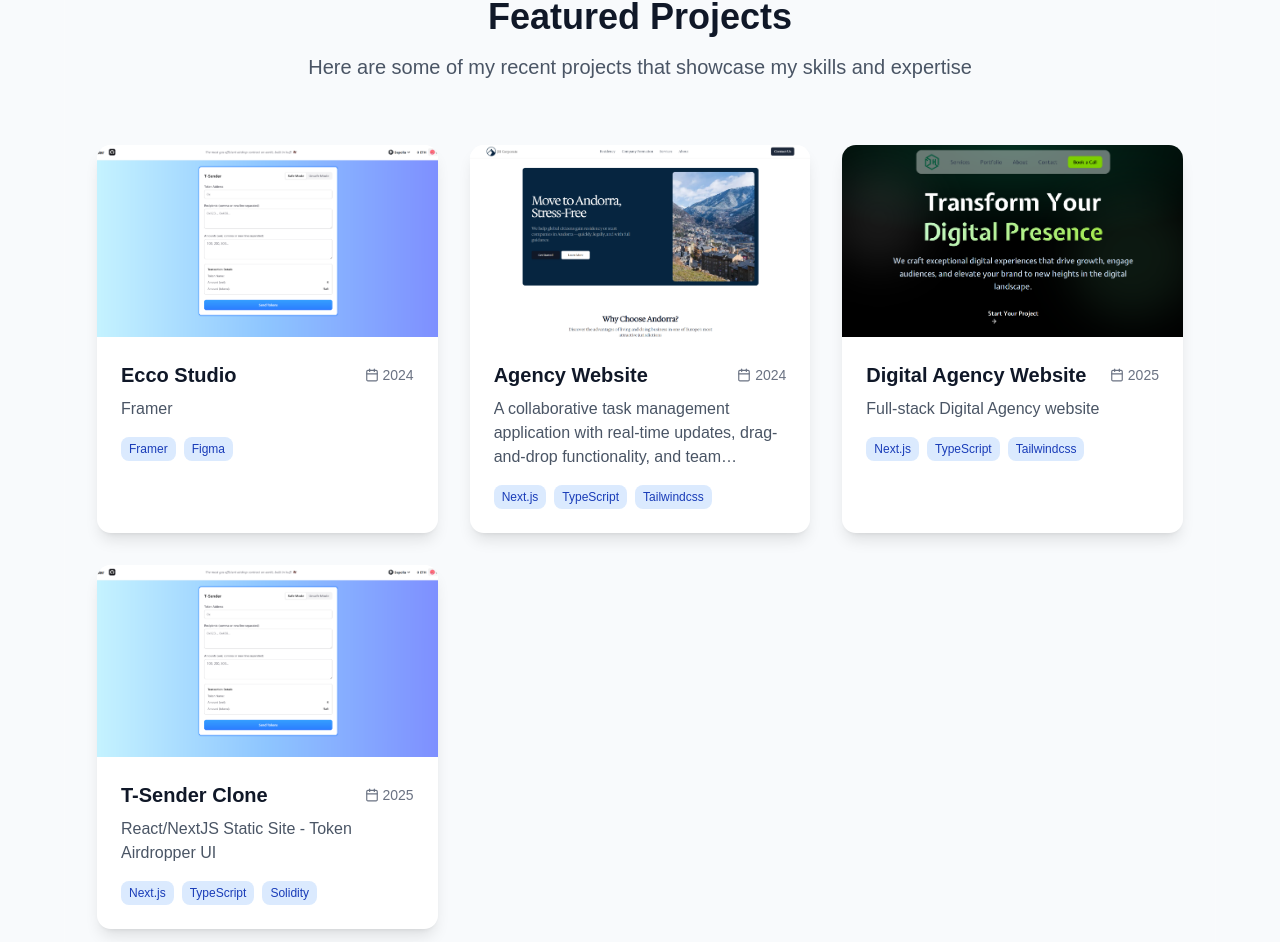
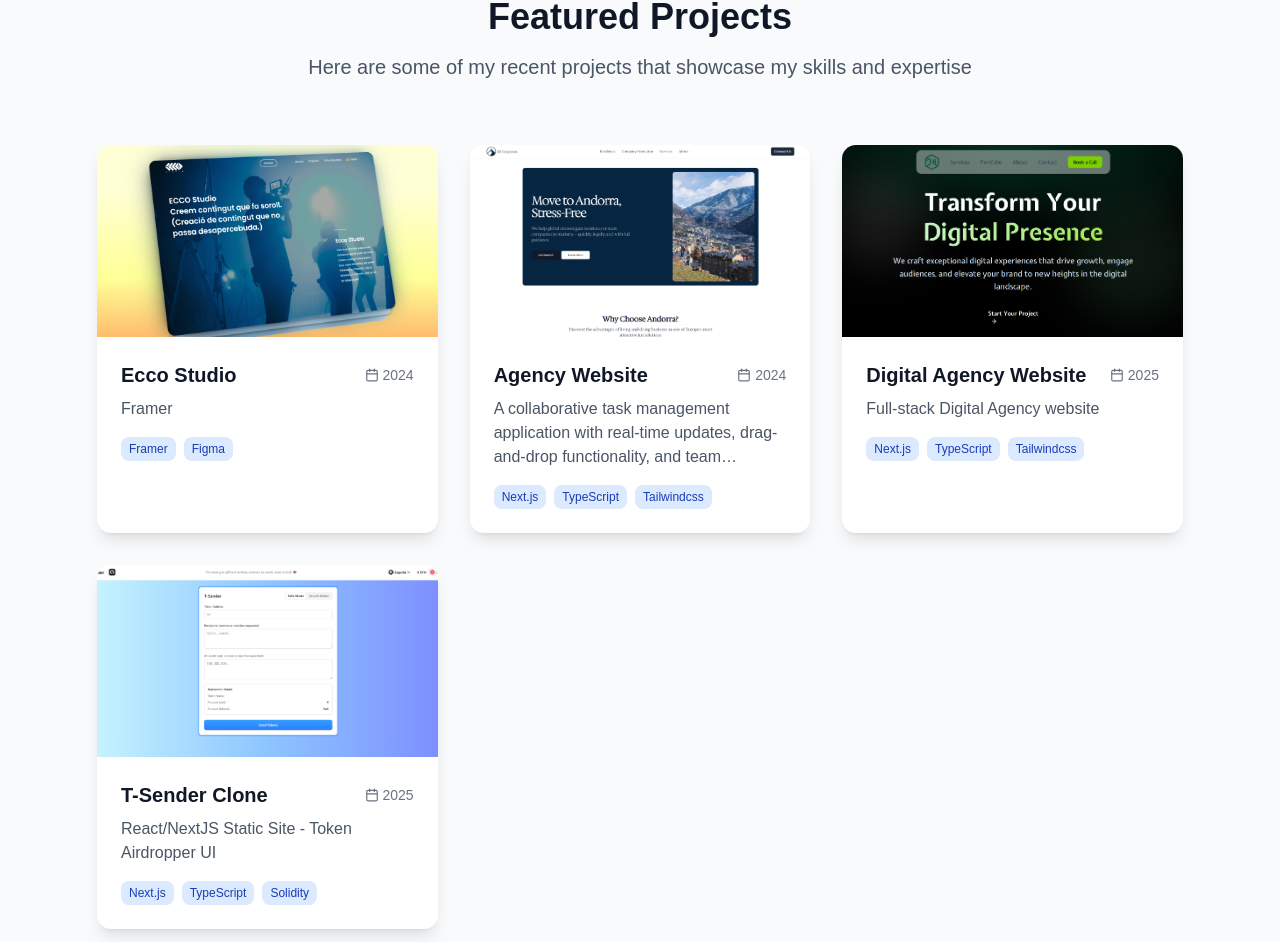
Before and after one commit to Jsendz/Josh-Portfolio, a Next.js app: page / in a window 1280 px wide. Shown: the part 2368-3310 px from the top of the page. Built offline with nearby package versions, Linux system fonts and the light colour scheme; a web font is replaced by a local one.

Commit message:
portfolio

```diff
--- a/src/components/Projects.tsx
+++ b/src/components/Projects.tsx
@@ -33,7 +33,7 @@ const Projects = () => {
       id: 1,
       title: 'Ecco Studio',
       description: 'Framer',
-      image: '/tsender.png',
+      image: '/ecco.png',
       technologies: ['Framer', 'Figma' ],
       liveUrl: 'https://ecco.studio/',
 
```
Also changed, not shown: public/ecco.png (added).
